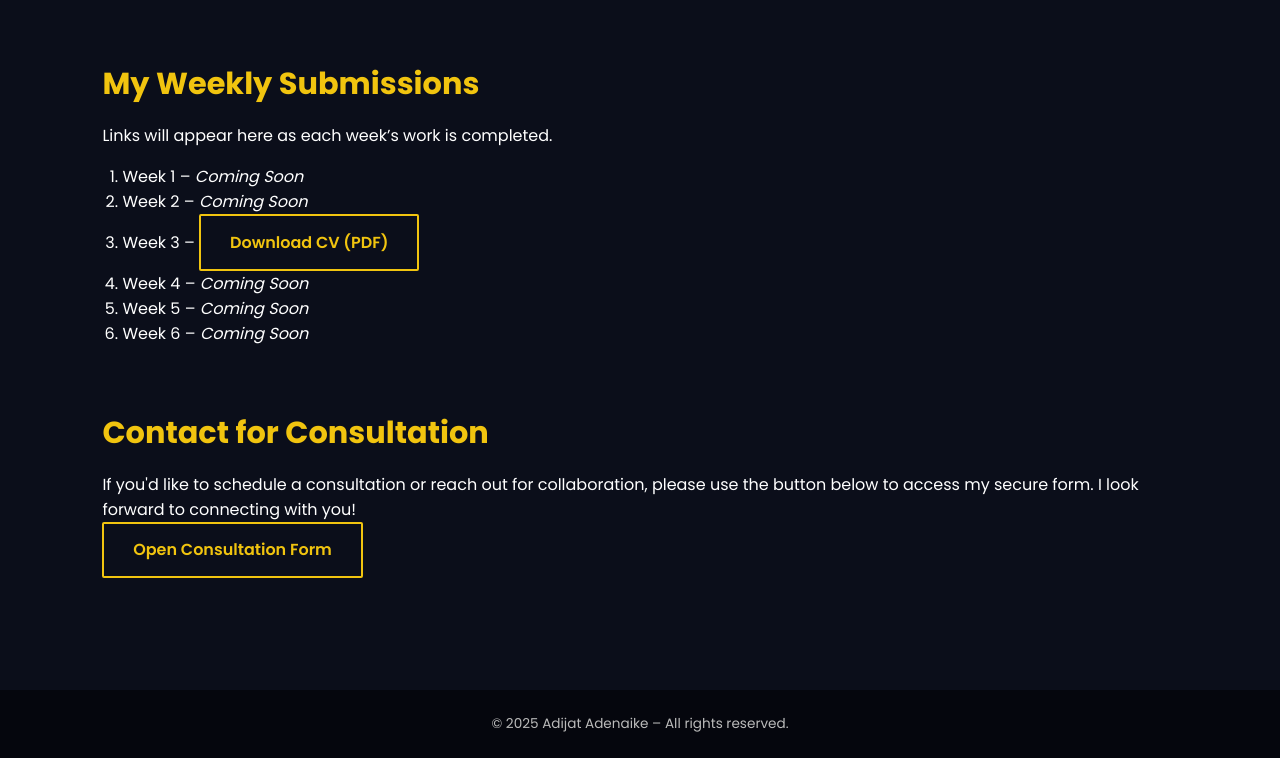
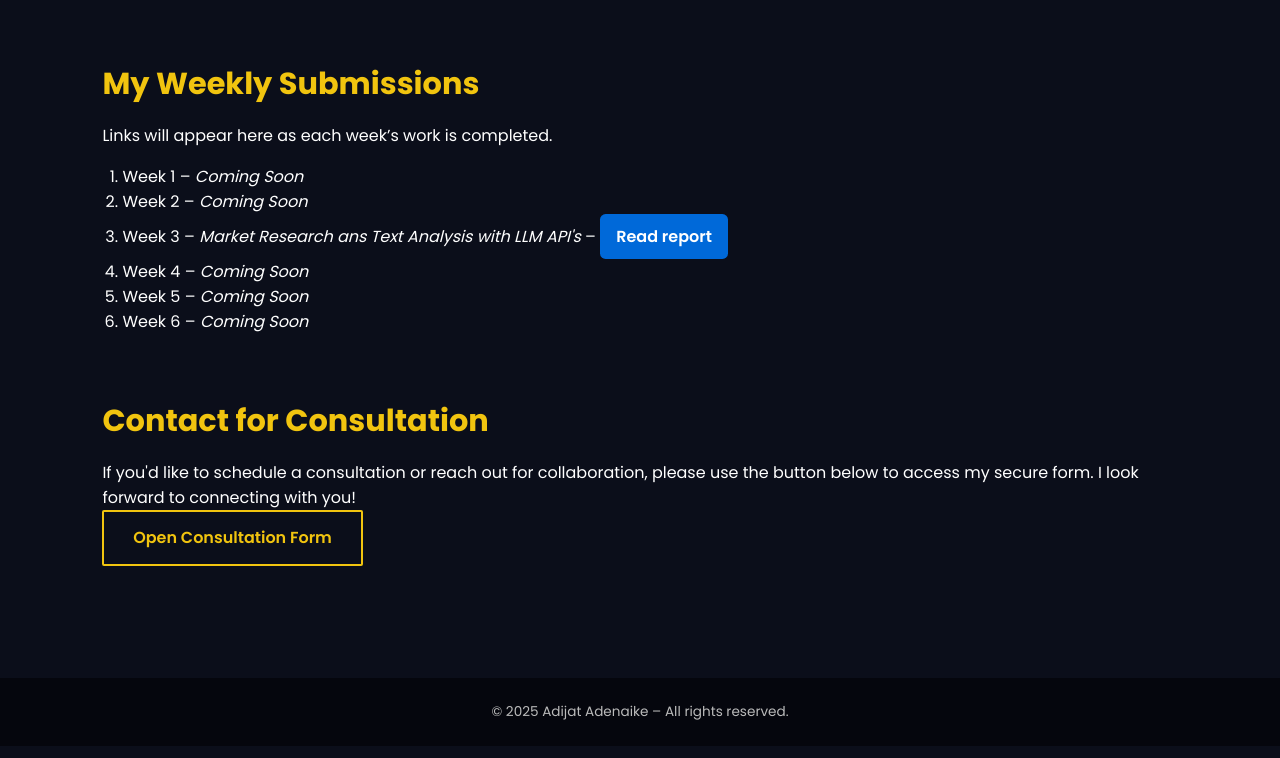
Before and after one commit to DATAWoman2005/graph_portfolio_gen05, a plain HTML site: page index.html in a window 1280 px wide. Shown: the part 1956-2714 px from the top of the page. Drawn offline with Linux system fonts and the light colour scheme; a web font is replaced by a local one.

Commit message:
Update index.html

```diff
--- a/index.html
+++ b/index.html
@@ -115,7 +115,25 @@
       <ol style="margin-top:1rem;padding-left:1.25rem">
         <li>Week 1 – <em>Coming Soon</em></li>
         <li>Week 2 – <em>Coming Soon</em></li>
-        <li>Week 3 – <a href="https://drive.google.com/file/d/1JycIZdB0o8IzodwSE_7u7EOaDcjmEdP-/view?usp=sharing"class="btn" target="_blank" rel="noopener">Download CV (PDF)</a></li>
+        <li>Week 3 –   <em>Market Research ans Text Analysis with LLM API's</em> –
+  <a
+    href="https://drive.google.com/file/d/1JycIZdB0o8IzodwSE_7u7EOaDcjmEdP-/view?usp=sharing"
+    target="_blank"
+    rel="noopener"
+    style="
+      display:inline-block;
+      padding:0.6rem 1rem;
+      background:#0069d9;
+      color:#fff;
+      border:none;
+      border-radius:0.35rem;
+      font-weight:600;
+      text-decoration:none;
+    "
+  >
+    Read report
+  </a>
+
         <li>Week 4 – <em>Coming Soon</em></li>
         <li>Week 5 – <em>Coming Soon</em></li>
         <li>Week 6 – <em>Coming Soon</em></li>
```
